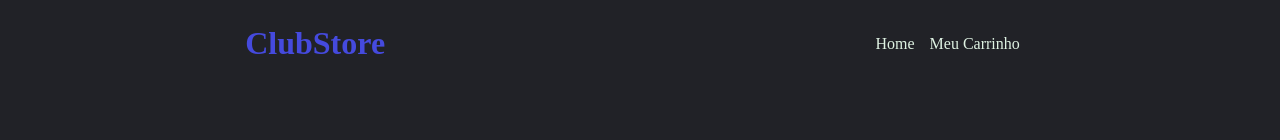
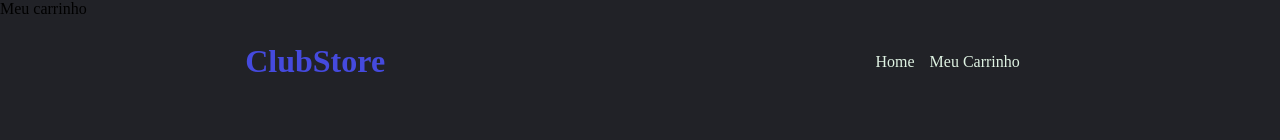
Before and after one commit to RodrigoVitor/club-store, a React (Vite) app: page /meu-carrinho in a window 1280 px wide. Shown: the top 140 px of the page. Built offline with nearby package versions, Linux system fonts and the light colour scheme.

Commit message:
adding routes and new pages

```diff
--- a/src/App.styled.ts
+++ b/src/App.styled.ts
@@ -12,14 +12,18 @@ export const Header  = styled.header`
 export const Title = styled.h1`
     color: #454ADE;
 `
-export const Link = styled.a`
+export const LinkDiv = styled.div`
+    a {
         color: #DFF3E3;
         margin-right:15px;
         cursor:pointer;
+        text-decoration:none;
+        transition: all ease 1s;
 
         &:hover {
             color:#ccc;
             text-decoration:underline
+        }
     }
 `
 
--- a/src/App.tsx
+++ b/src/App.tsx
@@ -1,16 +1,19 @@
 import * as C from './App.styled'
 import { Teams } from './components/teams'
 import { Bayer, Barcelona, Corinthians, Flamengo, Palmeiras, River } from './hooks/teamsHook'
+import { Router } from './routes/Router'
+import { Link } from 'react-router-dom'
 
 function App () {
   return (
     <C.Container>
+      <Router />
       <C.Header>
         <C.Title>ClubStore </C.Title>
-        <div>
-          <C.Link>Home</C.Link>
-          <C.Link>Meu Carrinho</C.Link>
-        </div>
+        <C.LinkDiv>
+          <Link to="/">Home</Link>
+          <Link to="/meu-carrinho">Meu Carrinho</Link>
+        </C.LinkDiv>
       </C.Header>
       <C.Main>
         <Teams img={Bayer.img} price={Bayer.price} team={Bayer.team} />
--- /dev/null
+++ b/src/pages/MyCar.tsx
@@ -0,0 +1,7 @@
+export function MyCar () {
+    return (
+        <div>
+            Meu carrinho
+        </div>
+    )
+}
--- a/src/routes/Router.tsx
+++ b/src/routes/Router.tsx
@@ -1 +1,12 @@
 import {Route, Routes} from 'react-router-dom'
+import App from '../App'
+import { MyCar } from '../pages/MyCar'
+
+export function Router () {
+    return (
+        <Routes>
+            <Route path="/" />
+            <Route path="/meu-carrinho" element={<MyCar />} />
+        </Routes>
+    )
+}
```
Also changed, not shown: src/pages/Home.tsx (added, +7 -0 lines). Lines whose indentation alone changed are shown as unchanged.
